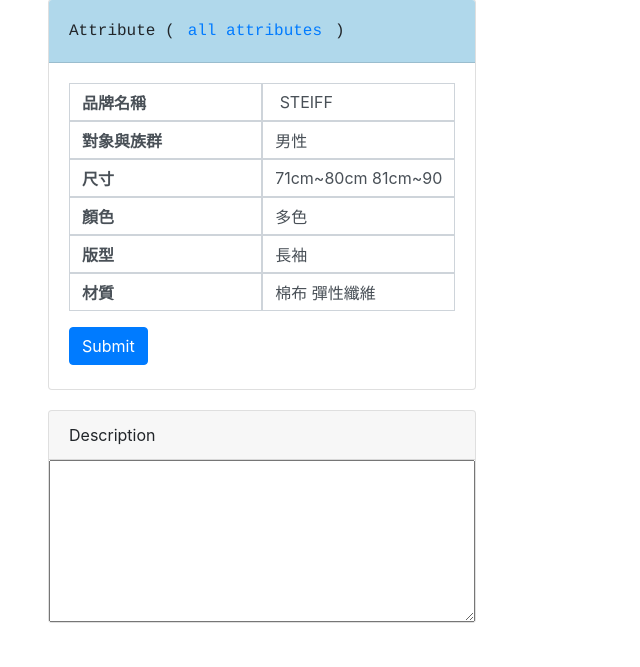
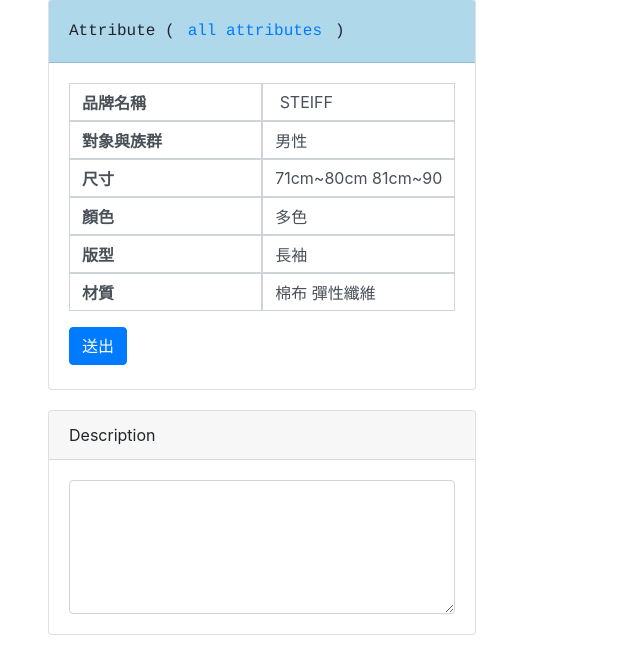
Before and after one commit to hannahchiu/Data2textDemo, a Flask app: page /?product=1 in a window 1280 px wide. Shown: the part 513-1180 px from the top of the page, without its empty margins (0-640 px from the left). Before the commit the page ends 1136 px from the top, so only its background shows below. Run offline with Flask 2, Linux system fonts and the light colour scheme.

Commit message:
give different button names

```diff
--- a/app/routes.py
+++ b/app/routes.py
@@ -55,7 +55,7 @@ def index():
     except:
         if product == 'submit':
             ### handle table here ###
-            num_form = (len(request.form))//2
+            num_form = (len(request.form)-1)//2
             table = {}
             form_table = request.form.to_dict(flat=False)  # convert table into a dictionary
 
@@ -67,8 +67,7 @@ def index():
                 table[request.form['attr-%d'%i]] = request.form['value-%d'%i]
 
             if table:
-                print(request.values)
-                if request.values["des"] != "":
+                if request.values["des"] != "" and request.values["action"] == 'submit_des':
                     description = request.values['des']
                 else:
                 ######################################
--- a/app/templates/index2.html
+++ b/app/templates/index2.html
@@ -22,7 +22,7 @@
             </div>
             {% endfor %}
             {% if table %}
-            <button type="submit" class="btn btn-primary mt-3 mb-1">Submit</button>
+            <button type="submit" class="btn btn-primary mt-3 mb-1" name="action" value="submit_table">送出</button>
             {% endif %}
         </div>
 
@@ -31,12 +31,22 @@
         <div class="card-header">
             Description
         </div>
-        <textarea name="des" class="card-body" rows="5">{{ description }}</textarea>
-        {% if description %}
-        <div>
-            <button type="submit" class="btn btn-primary mt-3 mb-1">Submit</button>
+        <div class="card-body attribute-body">
+            <textarea name="des" class="form-control" rows="5">{{ description }}</textarea>
+            {% if description %}
+            <div>
+                <button type="submit" class="btn btn-primary mt-3 mb-1" name="action" value="submit_des">修改送出</button>
+            </div>
+            <div class="card-body">
+                <!-- <p> {{ description }} </p> -->
+                <ul>
+                    {% for l in ds %}
+                    <li>{{ l }}</li>
+                    {% endfor %}
+                </ul>
+            </div>
+            {% endif %}
         </div>
-        {% endif %}
     </div>
 </form>
 {% endblock %}
```
